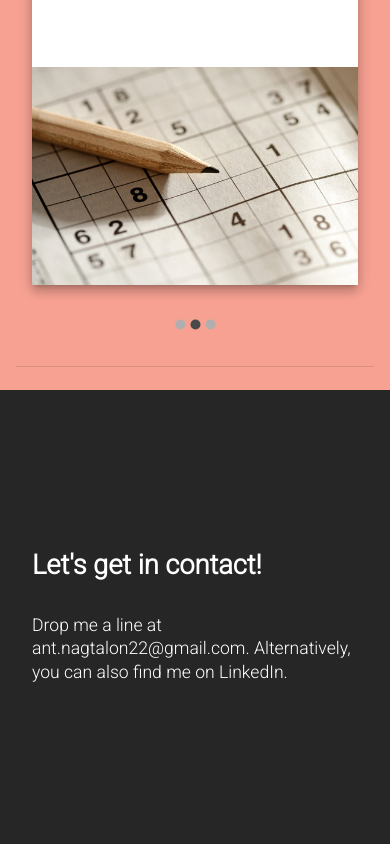
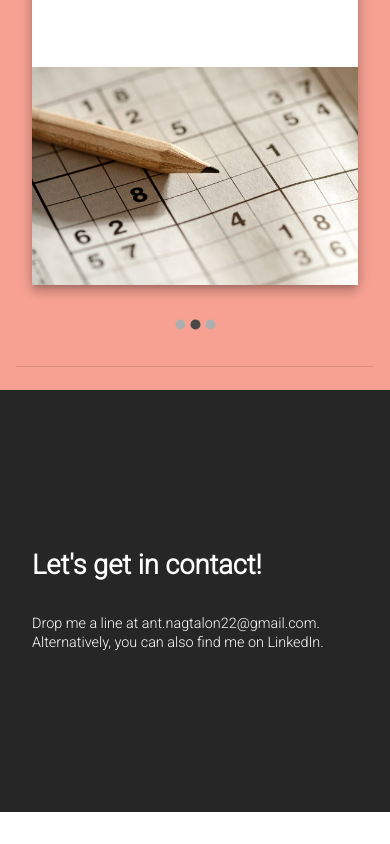
Before and after one commit to allen-nagtalon/portfolio-site, a React (Create React App) app: page / in a window 390 px wide. Shown: the part 2142-2986 px from the top of the page. After the commit the page ends 2954 px from the top, so only its background shows below. Built offline with nearby package versions, Linux system fonts and the light colour scheme.

Commit message:
Added mobile responsivity to font on about page

```diff
--- a/src/theme.js
+++ b/src/theme.js
@@ -39,7 +39,10 @@ let theme = createTheme({
     },
     h5: {
       fontFamily: 'Roboto',
-      fontSize: '1.2rem'
+      fontSize: '0.9rem',
+      '@media (min-width:600px)': {
+        fontSize: '1.2rem'
+      }
     },
     h6: {
       fontFamily: 'Roboto',
```
